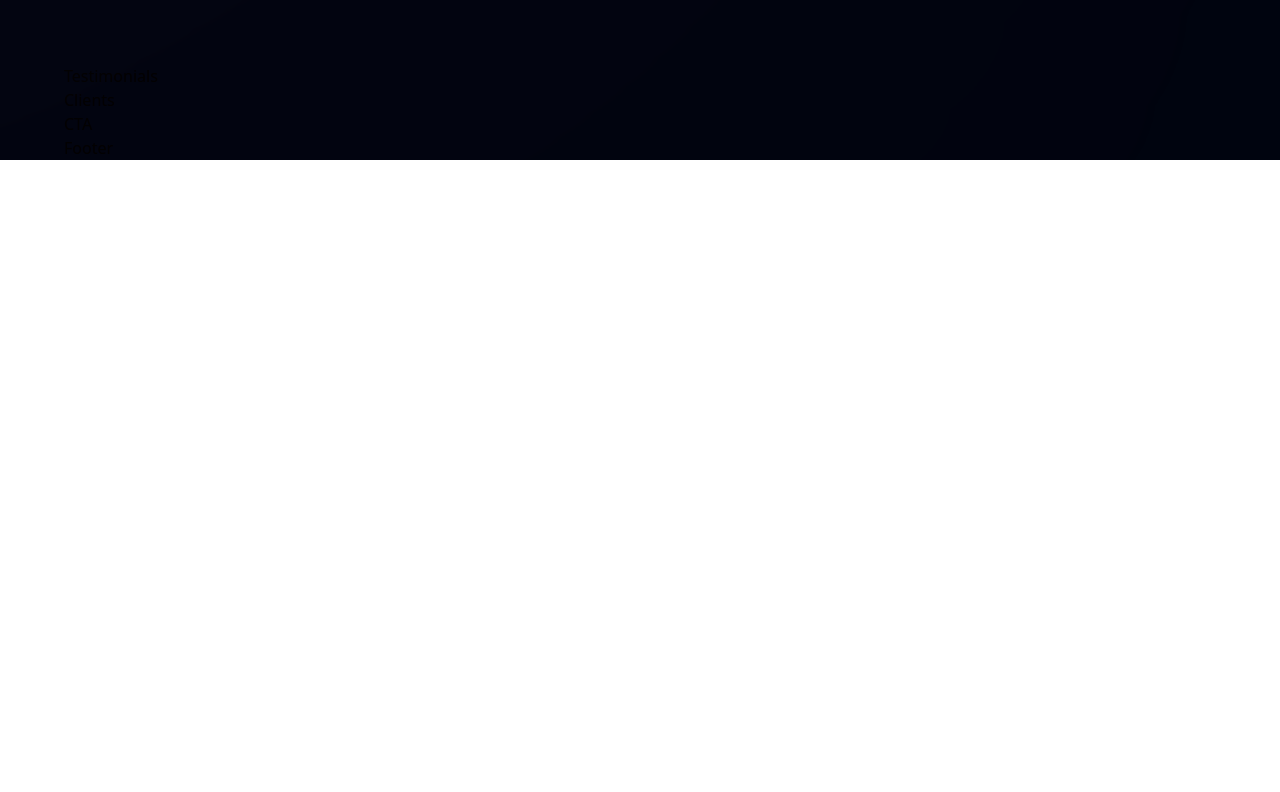
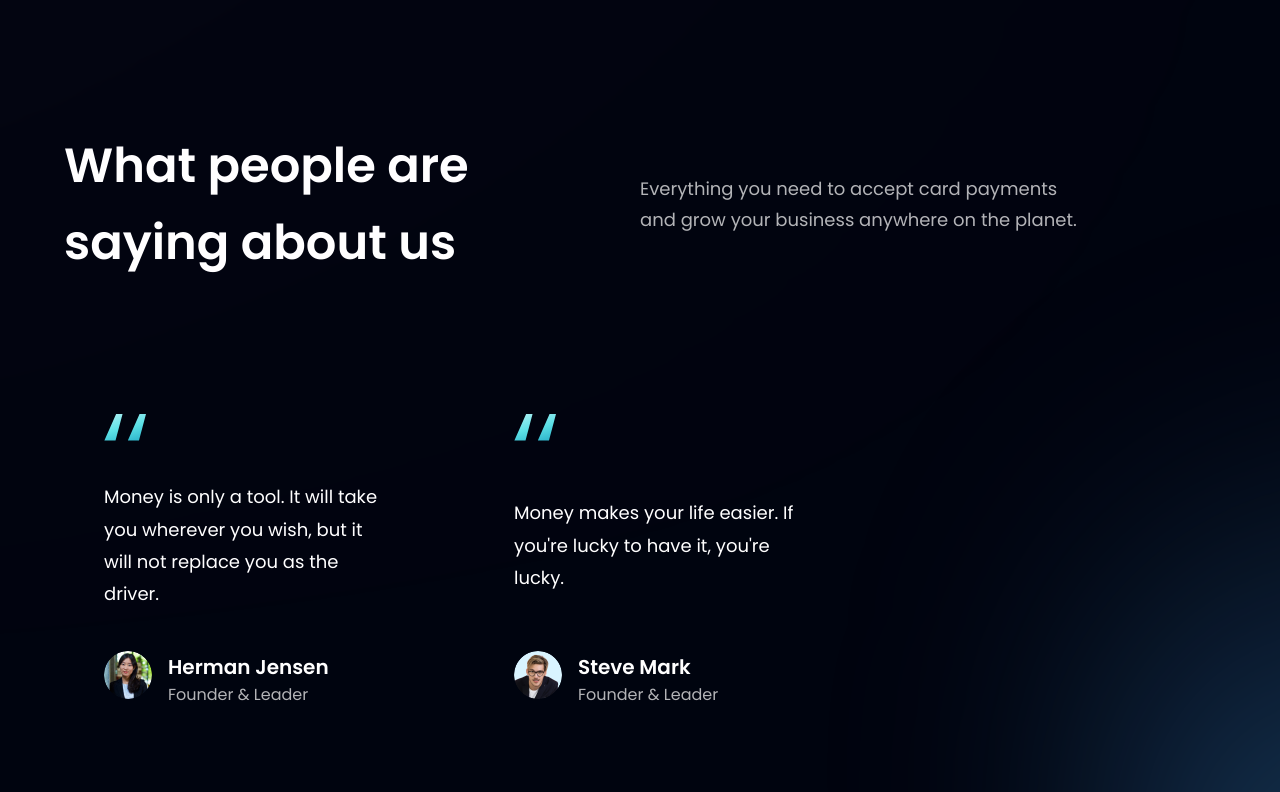
Before and after one commit to anomic84/bank-modern-app, a React (Vite) app: page / in a window 1280 px wide. Shown: the part 2848-3640 px from the top of the page. Before the commit the page ends 3008 px from the top, so only its background shows below. Built offline with nearby package versions, Linux system fonts and the light colour scheme.

Commit message:
made testimonials section

```diff
--- a/src/components/FeedbackCard.jsx
+++ b/src/components/FeedbackCard.jsx
@@ -1,9 +1,25 @@
-import React from 'react'
+import { quotes } from "../assets";
 
-const FeedbackCard = () => {
-  return (
-    <div>FeedbackCard</div>
-  )
-}
+const FeedbackCard = ({ content, name, title, img }) => (
+  <div className="flex justify-between flex-col px-10 py-12 rounded-[20px]  max-w-[370px] md:mr-10 sm:mr-5 mr-0 my-5 feedback-card">
+    <img src={quotes} alt="double_quotes" className="w-[42.6px] h-[27.6px] object-contain" />
+    <p className="font-poppins font-normal text-[18px] leading-[32.4px] text-white my-10">
+      {content}
+    </p>
 
-export default FeedbackCard
+    <div className="flex flex-row">
+      <img src={img} alt={name} className="w-[48px] h-[48px] rounded-full" />
+      <div className="flex flex-col ml-4">
+        <h4 className="font-poppins font-semibold text-[20px] leading-[32px] text-white">
+          {name}
+        </h4>
+        <p className="font-poppins font-normal text-[16px] leading-[24px] text-dimWhite">
+          {title}
+        </p>
+      </div>
+    </div>
+  </div>
+);
+
+
+export default FeedbackCard;
--- a/src/components/Testimonials.jsx
+++ b/src/components/Testimonials.jsx
@@ -1,9 +1,26 @@
-import React from 'react'
+import { feedback } from '../constants';
+import styles from '../style';
+import FeedbackCard from './FeedbackCard';
 
-const Testimonials = () => {
-  return (
-    <div>Testimonials</div>
-  )
-}
+const Testimonials = () => (
+  <section id="clients" className={`${styles.paddingY} ${styles.flexCenter} flex-col relative`}>
+    {/* TODO */}
+    <div className="absolute z-[0] w-[60%] h-[60%] -right-[50%] rounded-full blue__gradient bottom-40" />
+    <div className="w-full flex justify-between items-center md:flex-row flex-col sm:mb-16 mb6 relative z-[1]">
+      <h1 className={styles.heading2}>What people are
+        <br className="sm:block hidden" />
+        saying about us</h1>
+      <div className="w-full md:mt-0 mt-6">
+        <p className={`${styles.paragraph} text-left max-w-[450px]`}>
+          Everything you need to accept card payments and grow your business
+          anywhere on the planet.</p>
+      </div>
+    </div>
+    <div className="flex flex-wrap sm:justify-start justify-center w-full feedback-container relative z-[1]">
+      {feedback.map((card) => <FeedbackCard key={card.id} {...card} />)}
+    </div>
+  </section>
+)
+
 
 export default Testimonials
```
